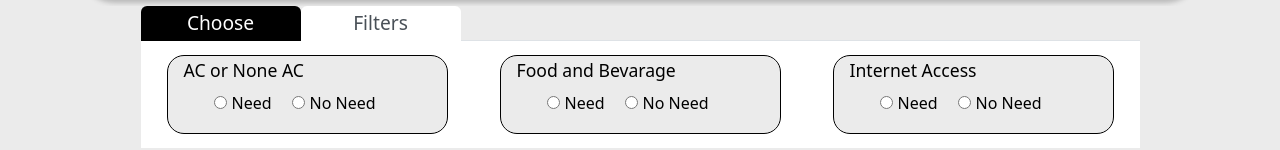
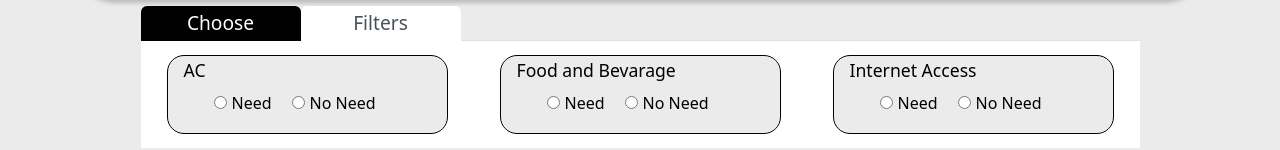
Before and after one commit to GP-43/homeaway-frontend, a React (Create React App) app: page / in a window 1280 px wide. Shown: the part 676-826 px from the top of the page. Built offline with nearby package versions, Linux system fonts and the light colour scheme.

Commit message:
Done
Filter Done

```diff
--- a/src/components/finding_place/FilterSection.jsx
+++ b/src/components/finding_place/FilterSection.jsx
@@ -9,7 +9,7 @@ function FilterSection() {
                 <Card className="bg-white filter-card">
                     <Card.Body className='py-2 filter-card-body'>
                         {/*<Card.Title>Card Title</Card.Title>*/}
-                        <Card.Subtitle className="mb-0 text-filter">AC or None AC</Card.Subtitle>
+                        <Card.Subtitle className="mb-0 text-filter">AC</Card.Subtitle>
                         <Card.Text className='radio-button-section'>
                                 <input
                                     type="radio"
```
